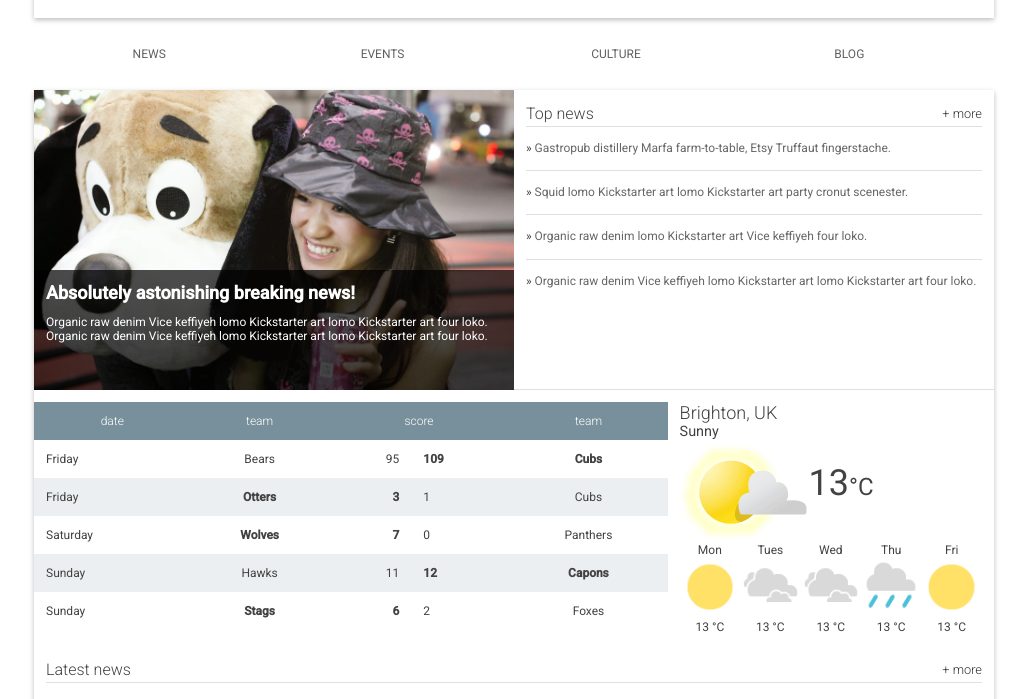
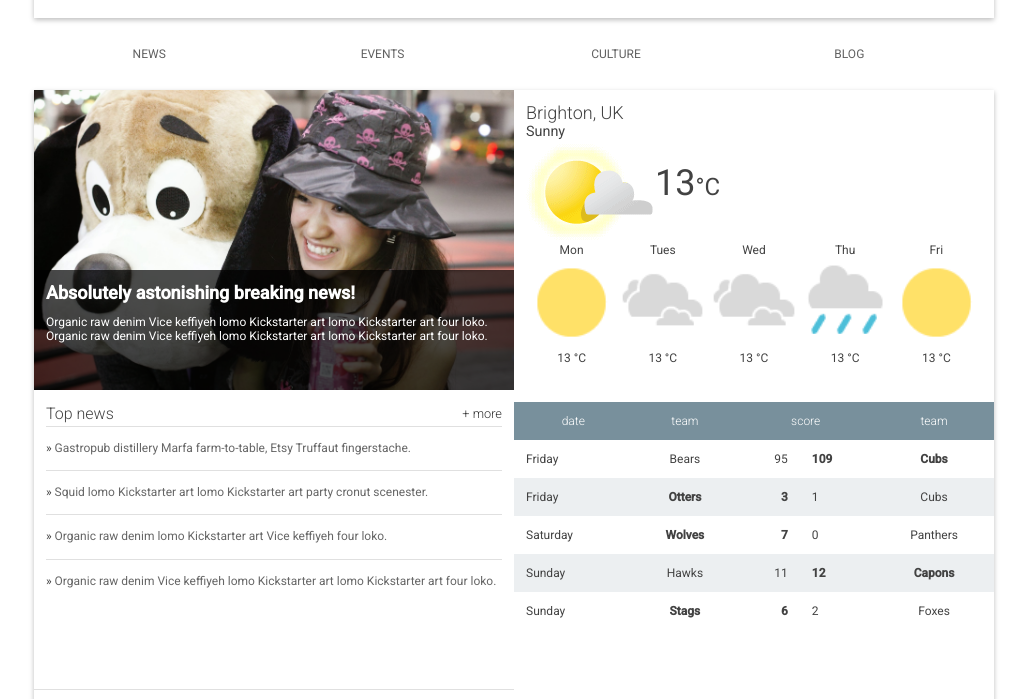
Before and after one commit to ac-fuentes/udacity_brighton_times, a plain HTML site: page index.html in a window 1280 px wide. Shown: the part 87-786 px from the top of the page, without its empty margins (126-1153 px from the left). Drawn offline with Linux system fonts and the light colour scheme.

Commit message:
Change fluid layout media query
Orders and proportions were adjusted for the media query affecting
viewports with min-width: 650px. The change was made to improve the
aesthetics of the page.

```diff
--- a/main.css
+++ b/main.css
@@ -329,15 +329,15 @@ footer a {
   }
   .top-news{
     width: 50%;
-    order: 1;
+    order: 2;
   }
   .scores{
-    width: 66%;
-    order: 2;
+    width: 50%;
+    order: 3;
   }
   .weather{
-    width: 34%;
-    order: 3;
+    width: 50%;
+    order: 1;
   }
   .recent-news{
     width: 100%;
```
